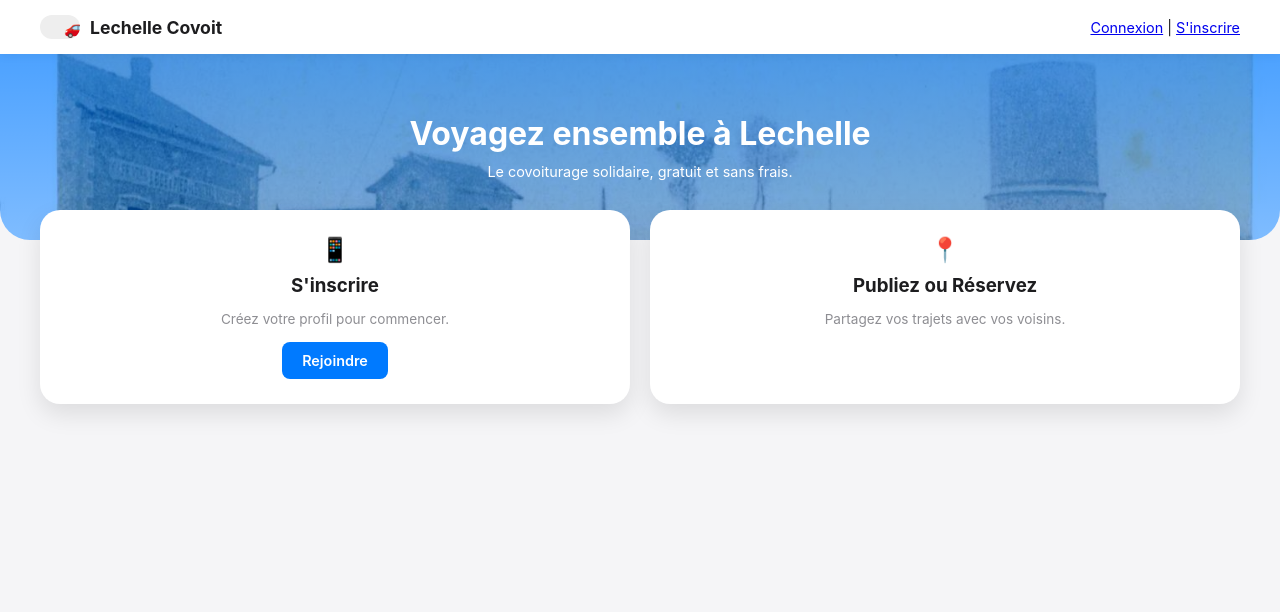
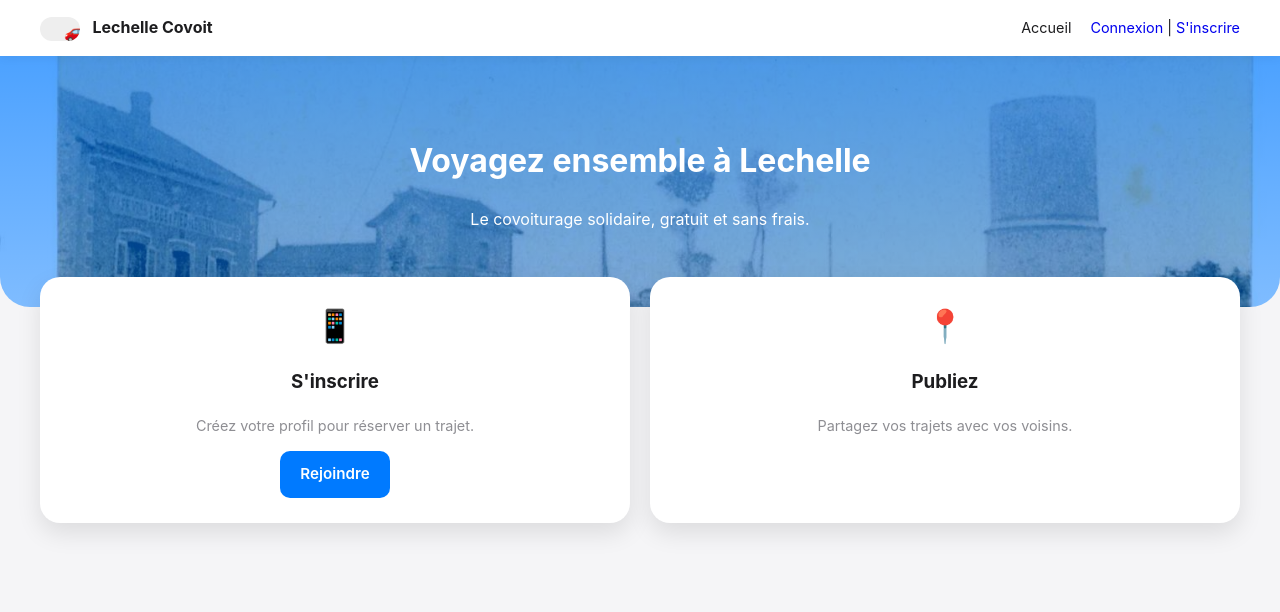
Before and after one commit to rahultankhiwale05/lechcovo, a Flask app: page / in a window 1280 px wide. Shown: the top 612 px of the page. Run offline with Flask 3, Linux system fonts and the light colour scheme; data that the repository does not hold is empty; some libraries are stand-ins or nearby versions.

Commit message:
updated the design and added GDPR rules

```diff
--- a/app.py
+++ b/app.py
@@ -54,10 +54,29 @@ if DATABASE_URL: init_db()
 def index():
     conn = get_db()
     cur = conn.cursor(cursor_factory=DictCursor)
+    # Check if the current user has confirmed reservations to show contact info
+    user_reservations = []
+    if current_user.is_authenticated:
+        cur.execute("SELECT ride_id FROM reservations WHERE user_id = %s AND status = 'confirmed'", (current_user.id,))
+        user_reservations = [r['ride_id'] for r in cur.fetchall()]
+
     cur.execute("SELECT r.*, u.name as driver_name FROM rides r LEFT JOIN users u ON r.user_id = u.id WHERE r.active = TRUE ORDER BY r.departure_ts ASC")
     rides = cur.fetchall()
     cur.close(); conn.close()
-    return render_template('index.html', rides=rides)
+    return render_template('index.html', rides=rides, user_reservations=user_reservations)
+
+# GDPR COMPLIANCE: Delete Account Route
+@app.route('/delete-account', methods=['POST'])
+@login_required
+def delete_account():
+    conn = get_db()
+    cur = conn.cursor()
+    # Cascading delete will remove their rides and reservations automatically
+    cur.execute("DELETE FROM users WHERE id = %s", (current_user.id,))
+    conn.commit(); cur.close(); conn.close()
+    logout_user()
+    flash("Votre compte et vos données ont été définitivement supprimés.")
+    return redirect(url_for('index'))
 
 @app.route('/signup', methods=['GET', 'POST'])
 def signup():
@@ -70,7 +89,7 @@ def signup():
                        (request.form['name'], request.form['email'], generate_password_hash(request.form['password']), is_admin))
             conn.commit()
             return redirect(url_for('login'))
-        except: flash("Email déjà utilisé.")
+        except: flash("Erreur lors de l'inscription.")
         finally: cur.close(); conn.close()
     return render_template('signup.html')
 
--- /dev/null
+++ b/templates/base.html
@@ -0,0 +1,70 @@
+<!DOCTYPE html>
+<html lang="fr">
+<head>
+    <meta charset="UTF-8">
+    <title>{% block title %}Lechelle Covoit{% endblock %}</title>
+    <meta name="viewport" content="width=device-width, initial-scale=1">
+    <link rel="stylesheet" href="https://unpkg.com/leaflet@1.9.4/dist/leaflet.css" />
+    <style>
+        :root { --accent: #007aff; --bg: #f5f5f7; --gray: #8e8e93; --red: #ff3b30; }
+        body { margin: 0; font-family: -apple-system, sans-serif; background: var(--bg); color: #1d1d1f; line-height: 1.5; }
+        .container { max-width: 1200px; margin: 0 auto; padding: 0 20px; }
+
+        /* Navigation & Logo Animation */
+        .nav { background: white; padding: 15px 0; box-shadow: 0 2px 10px rgba(0,0,0,0.05); position: sticky; top: 0; z-index: 1000; }
+        .car-track { position: relative; width: 40px; height: 24px; overflow: hidden; background: #eee; border-radius: 12px; display: inline-block; vertical-align: middle; }
+        .driving-car { position: absolute; font-size: 1.2rem; animation: drive 3s linear infinite; }
+        @keyframes drive { 0% { transform: translateX(40px); } 100% { transform: translateX(-40px); } }
+
+        /* Shared Buttons & Forms */
+        .btn { padding: 12px 20px; border-radius: 10px; font-weight: 600; text-decoration: none; display: inline-block; cursor: pointer; border: none; font-size: 0.95em; transition: 0.2s; text-align: center; }
+        .btn-primary { background: var(--accent); color: white; }
+        .btn-primary:hover { opacity: 0.9; }
+
+        /* Auth Form Box Styling */
+        .form-box { background: white; padding: 30px; border-radius: 20px; box-shadow: 0 10px 30px rgba(0,0,0,0.1); width: 100%; max-width: 400px; margin: 50px auto; }
+        input { width: 100%; padding: 12px; margin: 10px 0; border: 1px solid #ddd; border-radius: 10px; box-sizing: border-box; font-size: 1em; }
+
+        /* Flash Messages */
+        .flash { padding: 10px; background: #fff3cd; border: 1px solid #ffeeba; color: #856404; border-radius: 10px; margin-bottom: 20px; text-align: center; }
+
+        /* Hero Styling (Specific to Index) */
+        .hero {
+            background: linear-gradient(rgba(0,122,255,0.7), rgba(0,122,255,0.5)),
+                        url("/static/carte-postale-ancienne-lechelle-20_0.jpg") center/cover;
+            color: white; padding: 60px 20px; text-align: center; border-radius: 0 0 30px 30px;
+        }
+    </style>
+</head>
+<body>
+    <div class="nav">
+        <div class="container" style="display:flex; justify-content:space-between; align-items:center;">
+            <div>
+                <div class="car-track"><span class="driving-car">🚗</span></div>
+                <strong style="margin-left:8px;">Lechelle Covoit</strong>
+            </div>
+            <div style="font-size: 0.9em;">
+                <a href="/" style="text-decoration:none; margin-right:15px; color:inherit;">Accueil</a>
+                {% if current_user.is_authenticated %}
+                    <a href="/my-account" style="text-decoration:none;">👤 {{ current_user.name }}</a> | <a href="/logout">Quitter</a>
+                {% else %}
+                    <a href="/login" style="text-decoration:none;">Connexion</a> | <a href="/signup" style="text-decoration:none;">S'inscrire</a>
+                {% endif %}
+            </div>
+        </div>
+    </div>
+
+    <div class="container">
+        {% with messages = get_flashed_messages() %}
+          {% if messages %}
+            {% for message in messages %}
+              <div class="flash">{{ message }}</div>
+            {% endfor %}
+          {% endif %}
+        {% endwith %}
+    </div>
+
+    {% block content %}{% endblock %}
+
+</body>
+</html>
--- a/templates/index.html
+++ b/templates/index.html
@@ -1,117 +1,62 @@
-<!DOCTYPE html>
-<html lang="fr">
-<head>
-    <meta charset="UTF-8">
-    <title>Lechelle Covoit</title>
-    <meta name="viewport" content="width=device-width, initial-scale=1">
-    <link rel="stylesheet" href="https://unpkg.com/leaflet@1.9.4/dist/leaflet.css" />
-    <style>
-        :root { --accent: #007aff; --bg: #f5f5f7; --gray: #8e8e93; }
-        body { margin: 0; font-family: -apple-system, sans-serif; background: var(--bg); color: #1d1d1f; }
+{% extends "base.html" %}
 
-        .nav { background: white; padding: 15px 0; box-shadow: 0 2px 10px rgba(0,0,0,0.05); position: sticky; top: 0; z-index: 1000; }
-        .logo-box { display: flex; align-items: center; gap: 10px; }
-        .car-track { position: relative; width: 40px; height: 24px; overflow: hidden; background: #eee; border-radius: 12px; }
-        .driving-car { position: absolute; font-size: 1.2rem; animation: driveVanish 3s linear infinite; }
-        @keyframes driveVanish { 0% { transform: translateX(40px); } 100% { transform: translateX(-40px); } }
-
-        .hero {
-            background: linear-gradient(rgba(0,122,255,0.7), rgba(0,122,255,0.5)),
-                        url("{{ url_for('static', filename='carte-postale-ancienne-lechelle-20_0.jpg') }}") center/cover;
-            color: white; padding: 60px 20px; text-align: center; border-radius: 0 0 30px 30px;
-        }
-
-        .container { max-width: 1200px; margin: 0 auto; padding: 0 20px; }
-
-        /* PLACARDS: Guest only */
-        .placard-grid { display: grid; grid-template-columns: repeat(auto-fit, minmax(280px, 1fr)); gap: 20px; margin-top: -30px; }
-        .placard { background: white; padding: 25px; border-radius: 20px; text-align: center; box-shadow: 0 10px 25px rgba(0,0,0,0.1); }
-
-        /* SINGLE LINE FORM */
-        .publish-form { background: white; padding: 20px; border-radius: 18px; margin: 30px 0; box-shadow: 0 2px 10px rgba(0,0,0,0.05); }
-        .form-row { display: flex; flex-wrap: wrap; gap: 8px; align-items: center; }
-        .form-row input { flex: 1; min-width: 120px; padding: 10px; border: 1px solid #ddd; border-radius: 8px; font-size: 0.9em; }
-
-        .ride-grid { display: grid; grid-template-columns: repeat(auto-fill, minmax(320px, 1fr)); gap: 20px; margin: 30px 0; }
-        .card { background: white; border-radius: 18px; overflow: hidden; box-shadow: 0 4px 15px rgba(0,0,0,0.08); position: relative; }
-        .badge-full { position: absolute; top: 10px; right: 10px; background: var(--gray); color: white; padding: 4px 8px; border-radius: 6px; font-size: 0.7em; font-weight: bold; z-index: 5; }
-
-        .btn { padding: 10px 20px; border-radius: 8px; font-weight: 600; text-decoration: none; display: inline-block; cursor: pointer; border: none; font-size: 0.9em; }
-        .btn-primary { background: var(--accent); color: white; }
-    </style>
-</head>
-<body>
-    <div class="nav">
-        <div class="container" style="display:flex; justify-content:space-between; align-items:center;">
-            <div class="logo-box">
-                <div class="car-track"><span class="driving-car">🚗</span></div>
-                <strong style="font-size: 1.1em;">Lechelle Covoit</strong>
-            </div>
-            <div style="font-size: 0.9em;">
-                {% if current_user.is_authenticated %}
-                    <span style="font-weight:bold;">{{ current_user.name }}</span> | <a href="/my-account">Mon Espace</a> | <a href="/logout">Quitter</a>
-                {% else %}
-                    <a href="/login">Connexion</a> | <a href="/signup">S'inscrire</a>
-                {% endif %}
-            </div>
-        </div>
-    </div>
-
+{% block content %}
 <div class="hero">
-        <h1 style="margin:0 0 10px 0;">Voyagez ensemble à Lechelle</h1>
-        <p style="margin:0; font-size:0.9em;">Le covoiturage solidaire, gratuit et sans frais.</p>
+    <h1>Voyagez ensemble à Lechelle</h1>
+    <p>Le covoiturage solidaire, gratuit et sans frais.</p>
 </div>
 
 <div class="container">
     {% if not current_user.is_authenticated %}
-        <div class="placard-grid">
-            <div class="placard">
-                <span style="font-size:1.5rem;">📱</span>
-                <h3 style="margin:10px 0 5px 0;">S'inscrire</h3>
-                <p style="color:var(--gray); font-size:0.85em; margin-bottom:15px;">Créez votre profil pour commencer.</p>
-                <a href="/signup" class="btn btn-primary">Rejoindre</a>
+    <div style="display: grid; grid-template-columns: repeat(auto-fit, minmax(280px, 1fr)); gap: 20px; margin-top: -30px;">
+        <div style="background: white; padding: 25px; border-radius: 20px; text-align: center; box-shadow: 0 10px 25px rgba(0,0,0,0.1);">
+            <div style="font-size:2rem; margin-bottom:10px;">📱</div>
+            <h3>S'inscrire</h3>
+            <p style="color:var(--gray); font-size:0.9em;">Créez votre profil pour réserver un trajet.</p>
+            <a href="/signup" class="btn btn-primary" style="width:auto;">Rejoindre</a>
         </div>
-            <div class="placard">
-                <span style="font-size:1.5rem;">📍</span>
-                <h3 style="margin:10px 0 5px 0;">Publiez ou Réservez</h3>
-                <p style="color:var(--gray); font-size:0.85em;">Partagez vos trajets avec vos voisins.</p>
+        <div style="background: white; padding: 25px; border-radius: 20px; text-align: center; box-shadow: 0 10px 25px rgba(0,0,0,0.1);">
+            <div style="font-size:2rem; margin-bottom:10px;">📍</div>
+            <h3>Publiez</h3>
+            <p style="color:var(--gray); font-size:0.9em;">Partagez vos trajets avec vos voisins.</p>
         </div>
     </div>
-        {% endif %}
-
-        {% if current_user.is_authenticated %}
-        <div class="publish-form">
-            <h4 style="margin:0 0 15px 0;">Proposer un trajet</h4>
-            <form action="/publish" method="post" class="form-row">
-                <input name="departure" placeholder="Départ" required>
-                <input name="destination" placeholder="Destination" required>
-                <input name="contact" placeholder="Tél / WhatsApp" required>
-                <input type="date" name="date" required>
-                <input type="time" name="time" required>
-                <input type="number" name="seats" placeholder="Places" min="1" required>
-                <button type="submit" class="btn btn-primary" style="width:120px;">Publier</button>
+    {% else %}
+    <div style="background: white; padding: 20px; border-radius: 18px; margin: 30px 0; box-shadow: 0 4px 15px rgba(0,0,0,0.05);">
+        <h3 style="margin:0 0 15px 0;">Proposer un trajet</h3>
+        <form action="/publish" method="post" style="display: flex; flex-wrap: wrap; gap: 10px;">
+            <input name="departure" placeholder="Départ" required style="flex:1;">
+            <input name="destination" placeholder="Destination" required style="flex:1;">
+            <input name="contact" placeholder="Tél / WhatsApp" required style="flex:1;">
+            <input type="date" name="date" required style="flex:1;">
+            <input type="time" name="time" required style="flex:1;">
+            <input type="number" name="seats" placeholder="Places" min="1" required style="flex:1;">
+            <button type="submit" class="btn btn-primary" style="width:auto;">Publier</button>
         </form>
     </div>
     {% endif %}
 
-        <div class="ride-grid">
+    <div style="display: grid; grid-template-columns: repeat(auto-fill, minmax(320px, 1fr)); gap: 20px; margin-top: 40px; margin-bottom: 50px;">
         {% for r in rides %}
-            <div class="card">
-                {% if r.seats == 0 %}<div class="badge-full">COMPLET</div>{% endif %}
-                <div id="map_{{ r.id }}" style="height:140px;" data-dep="{{ r.departure }}" data-dest="{{ r.destination }}"></div>
+        <div style="background: white; border-radius: 18px; overflow: hidden; box-shadow: 0 4px 15px rgba(0,0,0,0.08); position: relative;">
+            <div id="map_{{ r.id }}" style="height:150px;" data-dep="{{ r.departure }}" data-dest="{{ r.destination }}"></div>
             <div style="padding:15px;">
                 <strong>{{ r.departure }} ➔ {{ r.destination }}</strong><br>
                 <small style="color:var(--gray);">{{ r.date }} à {{ r.time }} | Par: {{ r.driver_name }}</small>
-                    <div style="margin-top:15px; display:flex; justify-content:space-between; align-items:center;">
-                        <span style="font-weight:600;">💺 {{ r.seats }} places</span>
-                        <div>
-                            {% if current_user.is_authenticated and current_user.id != r.user_id %}
-                                <a href="{{ url_for('reserve', ride_id=r.id) }}" class="btn btn-primary">{{ 'Réserver' if r.seats > 0 else 'Attente' }}</a>
-                            {% endif %}
-                            {% if current_user.is_authenticated and (current_user.is_admin or current_user.id == r.user_id) %}
-                                <a href="{{ url_for('delete_ride', ride_id=r.id) }}" onclick="return confirm('Archiver ?')" style="color:red; text-decoration:none; margin-left:10px; font-size:1.2em;">🗑</a>
+
+                <div style="margin: 12px 0;">
+                    {% if current_user.is_authenticated and (current_user.id == r.user_id or r.id in user_reservations) %}
+                        <span style="background:#e3f2fd; color:var(--accent); padding:5px 10px; border-radius:8px; font-size:0.85em; font-weight:bold;">
+                            📞 {{ r.contact }}
+                        </span>
+                    {% else %}
+                        <span style="color:var(--gray); font-size:0.8em; font-style:italic;">Contact réservé aux passagers</span>
                     {% endif %}
                 </div>
+
+                <div style="display:flex; justify-content:space-between; align-items:center;">
+                    <span>💺 {{ r.seats }} places</span>
+                    <a href="{{ url_for('reserve', ride_id=r.id) }}" class="btn btn-primary" style="padding:8px 15px;">Réserver</a>
                 </div>
             </div>
         </div>
@@ -138,5 +83,4 @@
     }
     window.onload = init;
 </script>
-</body>
-</html>
+{% endblock %}
```
Also changed, not shown: templates/login.html (+16 -20 lines), templates/signup.html (+25 -91 lines). Lines whose indentation alone changed are shown as unchanged.
